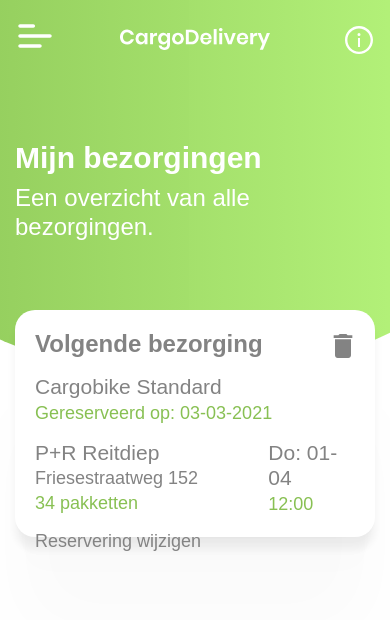
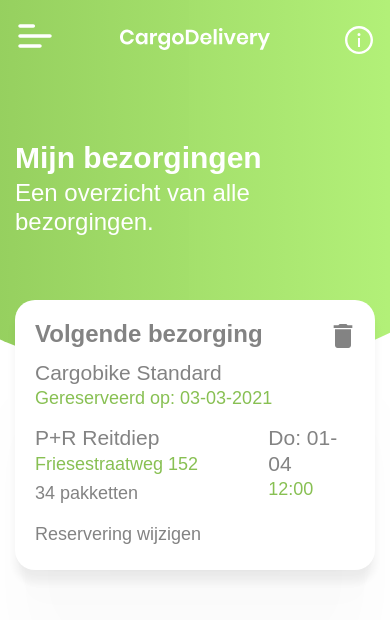
Before and after one commit to ajnjanssen/cargobike, a React (Create React App) app in the folder cargobike/: page / in a window 390 px wide. Shown: the top 620 px of the page. Built offline with nearby package versions, Linux system fonts and the light colour scheme.

Commit message:
Alex fix pls
Alex fix header phone plsss xxxx

```diff
--- a/cargobike/src/App.css
+++ b/cargobike/src/App.css
@@ -2,3 +2,26 @@
   font-family: 'Poppins' sans-serif;
   src: local('Poppins'), url(/src/fonts/Poppins-Regular.ttf) format('truetype');
 }
+
+h1 {
+  font-family: 'Poppins', sans-serif;
+  font-weight: 500;
+  font-size: 21px;
+  color: #838383;
+  margin-bottom: 3px;
+}
+
+h2 {
+  font-family: 'Poppins', sans-serif;
+  font-weight: 400;
+  font-size: 18px;
+  color: #88C053;
+}
+
+h3 {
+  font-family: 'Poppins', sans-serif;
+  font-weight: 400;
+  font-size: 18px;
+  color: #838383;
+  margin-bottom: 3px;
+}
--- a/cargobike/src/Header.css
+++ b/cargobike/src/Header.css
@@ -1,8 +1,6 @@
 .Header {
     position:fixed;
     margin-bottom: -120px;
-
-
 }
 
 .Header_bg {
--- a/cargobike/src/OndReservering.css
+++ b/cargobike/src/OndReservering.css
@@ -5,7 +5,7 @@
     color: #838383;
 }
 
-.Cargobike_type_title {
+h1 {
     font-family: 'Poppins', sans-serif;
     font-weight: 500;
     font-size: 21px;
@@ -13,14 +13,14 @@
     margin-bottom: 3px;
 }
 
-.Cargobike_res_date {
+h2 {
     font-family: 'Poppins', sans-serif;
     font-weight: 400;
     font-size: 18px;
     color: #88C053;
 }
 
-.Cargobike_res_adress {
+h3 {
     font-family: 'Poppins', sans-serif;
     font-weight: 400;
     font-size: 18px;
@@ -28,24 +28,10 @@
     margin-bottom: 3px;
 }
 
-.Cargobike_res_wijzigen {
-    font-family: 'Poppins', sans-serif;
-    font-weight: 400;
-    font-size: 18px;
-    color: #838383;
-    margin-bottom: 3px;
-    margin-top: 0.5rem;
-}
-
-.Cargobike_res_pak {
-    font-family: 'Poppins', sans-serif;
-    font-weight: 400;
-    font-size: 18px;
-    color: #88C053;
-}
 
 .Cargobike_res_details {
     margin-top: 0.5rem;
+    margin-bottom: 1rem;
 }
 
 .Cargobike_type_det {
@@ -58,7 +44,7 @@
     position:relative;
     z-index:1;
     border-radius: 20px;
-    height: 27vh;
+    height: 270px;
     background-color: white;
 }
 
--- a/cargobike/src/OndReservering.js
+++ b/cargobike/src/OndReservering.js
@@ -36,22 +36,22 @@
                </Col>
 
                <Col xs={10} className="Cargobike_type_det">
-                     <h1 className="Cargobike_type_title">Cargobike Standard</h1>
-                     <h2 className="Cargobike_res_date">Gereserveerd op: 03-03-2021</h2>
+                     <h1>Cargobike Standard</h1>
+                     <h2>Gereserveerd op: 03-03-2021</h2>
                </Col>
 
                <Col xs={8} className="Cargobike_res_details">
-                     <h1 className="Cargobike_type_title">P+R Reitdiep</h1>
-                     <h2 className="Cargobike_res_adress">Friesestraatweg 152</h2>
-                     <h3 className="Cargobike_res_pak">34 pakketten</h3>
+                     <h1>P+R Reitdiep</h1>
+                     <h2>Friesestraatweg 152</h2>
+                     <h3>34 pakketten</h3>
                </Col>
                <Col xs={4} className="Cargobike_res_details">
-                     <h1 className="Cargobike_type_title">Do: 01-04</h1>
-                     <h2 className="Cargobike_res_date">12:00</h2>
+                     <h1>Do: 01-04</h1>
+                     <h2>12:00</h2>
                </Col>
 
                <Col xs={8}>
-                     <h1 className="Cargobike_res_wijzigen">Reservering wijzigen</h1>
+                     <h3>Reservering wijzigen</h3>
                </Col>
 
             </Row>
```
